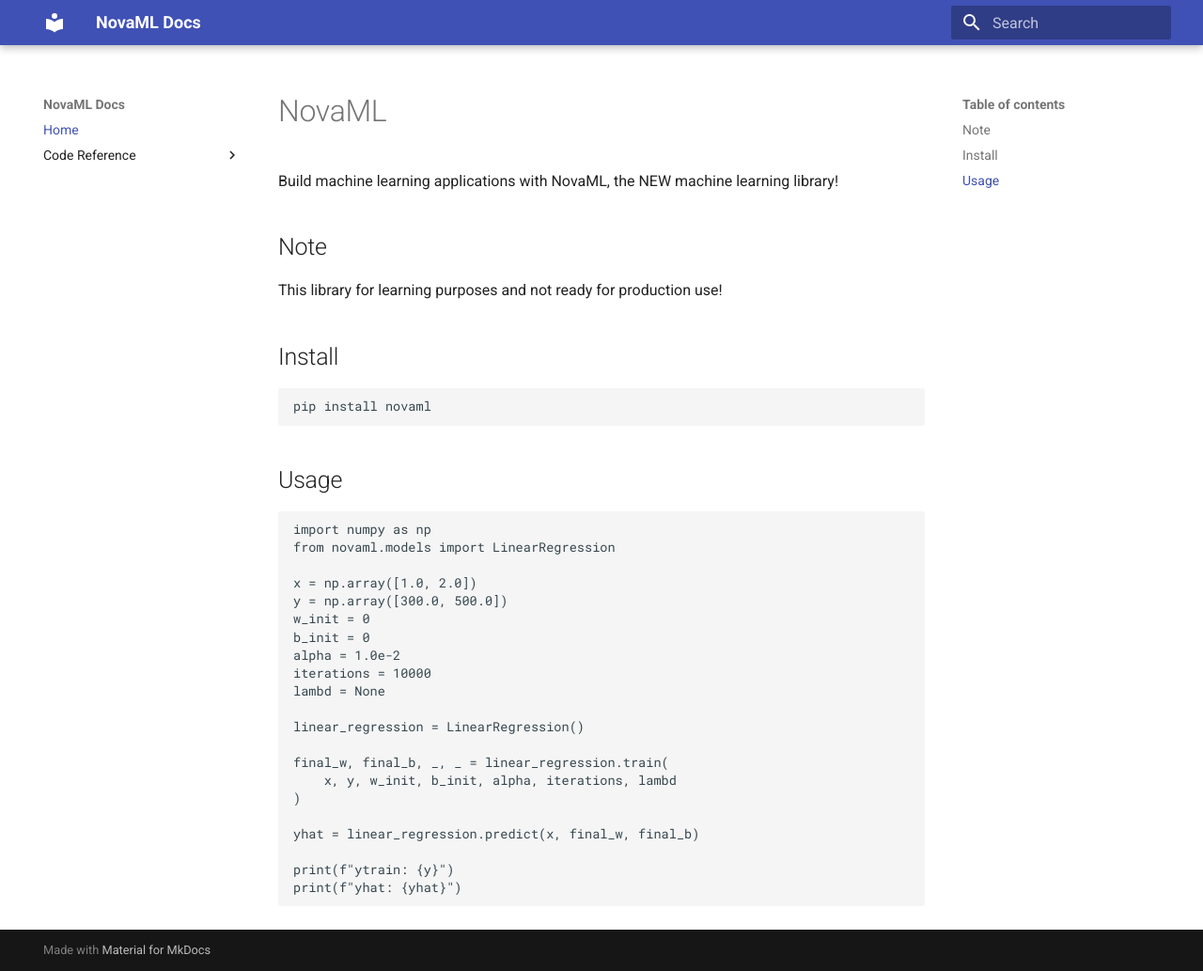
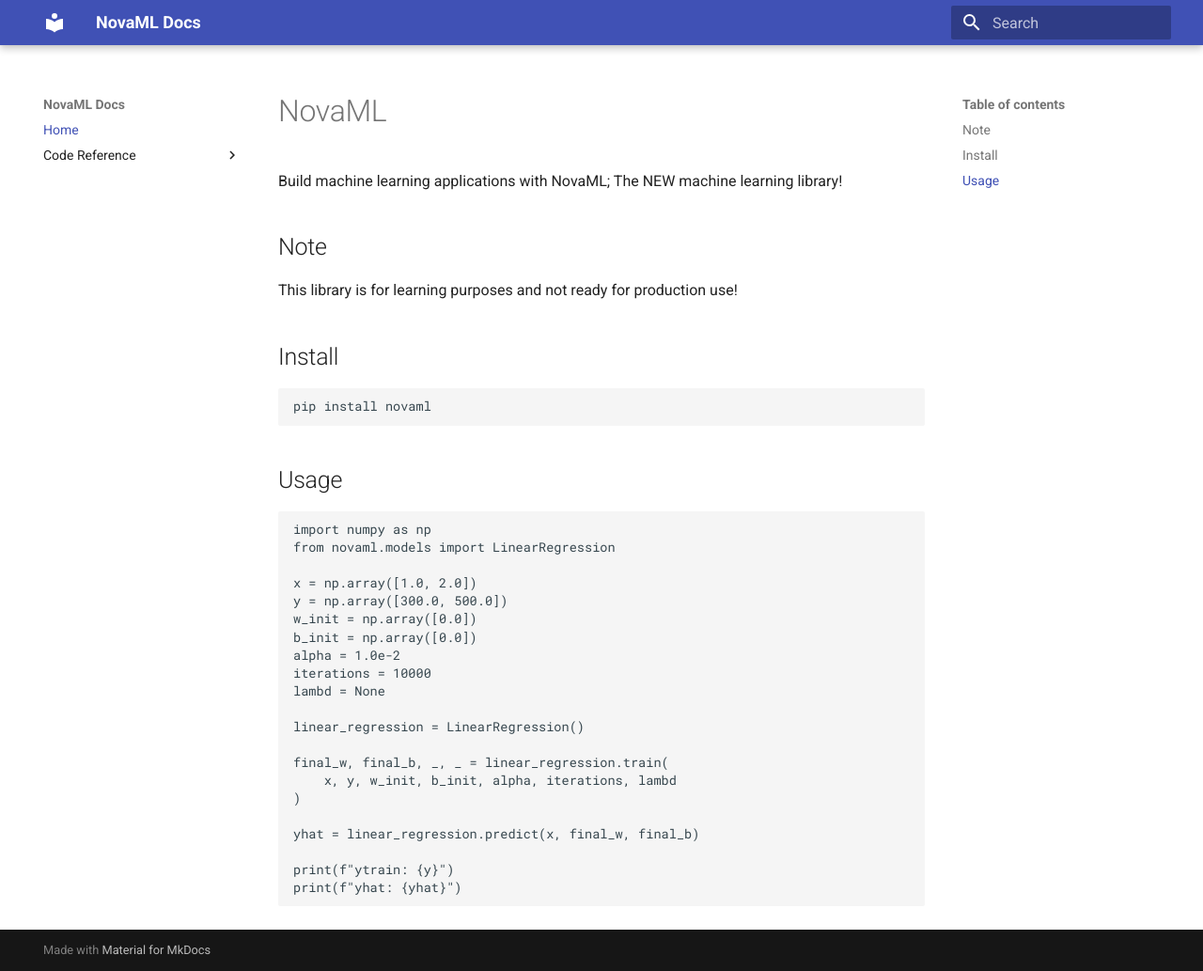
Before and after one commit to maelghrib/novaml, an MkDocs documentation site: the page built from docs/index.md, in a window 1280 px wide and 1033 px high. Shown: the whole window at 94% size. Built offline with MkDocs 1.6.1 and Material for MkDocs 9.7.7, drawn with Linux system fonts in a browser that asks for light colours.

Commit message:
refactor examples

````diff
--- a/docs/index.md
+++ b/docs/index.md
@@ -1,8 +1,8 @@
 # NovaML
-Build machine learning applications with NovaML, the NEW machine learning library!
+Build machine learning applications with NovaML; The NEW machine learning library!
 
 ## Note
-This library for learning purposes and not ready for production use!
+This library is for learning purposes and not ready for production use!
 
 ## Install
 ```shell
@@ -16,8 +16,8 @@ from novaml.models import LinearRegression
 
 x = np.array([1.0, 2.0])
 y = np.array([300.0, 500.0])
-w_init = 0
-b_init = 0
+w_init = np.array([0.0])
+b_init = np.array([0.0])
 alpha = 1.0e-2
 iterations = 10000
 lambd = None
````
Also changed, not shown: README.md (+2 -2 lines), 1 other file.
